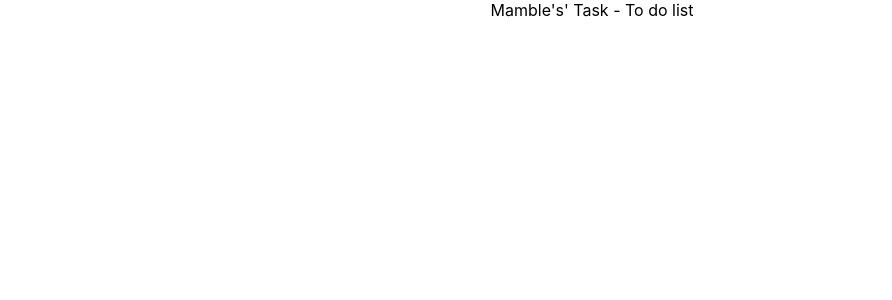
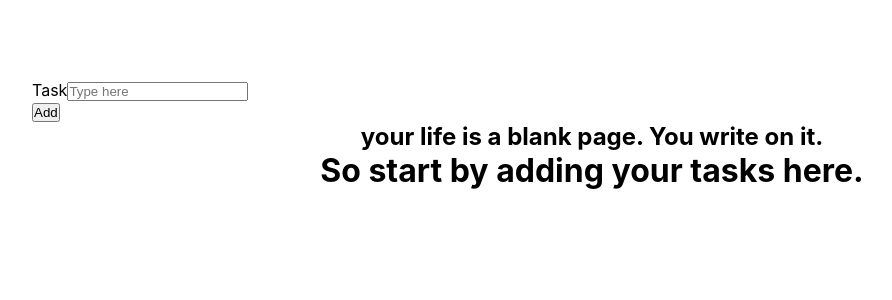
Before and after one commit to AvetBadalyan/Mamble-Task, a React (Create React App) app: page / in a window 1280 px wide. Shown: the top 300 px of the page, without its empty margins (48-940 px from the left). Built offline with nearby package versions, Linux system fonts and the light colour scheme.

Commit message:
feat: add functionality to add new task from input

```diff
--- a/src/App.css
+++ b/src/App.css
@@ -1,3 +1,7 @@
 .App {
+  padding: 80px;
+}
+
+.blank-home-text {
   text-align: center;
 }
--- a/src/App.js
+++ b/src/App.js
@@ -1,8 +1,29 @@
 import React from "react";
+import { useSelector } from "react-redux";
 import "./App.css";
+import Form from "./Components/Form/Form";
 
 function App() {
-  return <div className="App">Mamble's' Task - To do list</div>;
+  const todoList = useSelector((state) => state.todoListSlice.todoList);
+
+  return (
+    <div className="App">
+      <div className="container">
+        <div className="form-container">
+          <Form />
+        </div>
+        <div className="todo-list-container">
+          {todoList.length === 0 && (
+            <div className="blank-home-text">
+              {" "}
+              <h2>your life is a blank page. You write on it.</h2>{" "}
+              <h1>So start by adding your tasks here.</h1>
+            </div>
+          )}
+        </div>
+      </div>
+    </div>
+  );
 }
 
 export default App;
--- /dev/null
+++ b/src/Components/Form/Form.jsx
@@ -0,0 +1,39 @@
+import React, { useRef } from "react";
+import { useDispatch } from "react-redux";
+import { addTodo } from "../../features/todoList/todoListSlice";
+import "./Form.css";
+
+export default function Form() {
+  const taskRef = useRef();
+  const dispatch = useDispatch();
+
+  function submitHandler(e) {
+    e.preventDefault();
+    dispatch(
+      addTodo({
+        id: Math.random(),
+        taskName: taskRef.current.value,
+        isCompleted: false,
+      })
+    );
+    taskRef.current.value = "";
+  }
+
+  return (
+    <form className="form" onSubmit={submitHandler}>
+      <div className="form-input">
+        <label for="task">Task</label>
+        <input
+          type="text"
+          placeholder="Type here"
+          ref={taskRef}
+          id="task"
+          name="task"
+        />
+      </div>
+      <div className="form-button">
+        <button onClick={submitHandler}> Add </button>
+      </div>
+    </form>
+  );
+}
--- a/src/features/todoList/todoListSlice.js
+++ b/src/features/todoList/todoListSlice.js
@@ -4,16 +4,25 @@ const initialState = {
   todoList: [],
 };
 
-export const counterSlice = createSlice({
+export const todoListSlice = createSlice({
   name: "todoList",
   initialState,
   reducers: {
-    addTodo: (state, action) => {
-
+    addToDo: (state, action) => {
+      let newTodoList = {
+        id: Math.random(),
+        taskName: action.payload.taskName,
+        isCompleted: false,
+      };
+      state.todoList.push(newTodoList);
+    },
+    deleteToDo: (state, action) => {
+      let { todoList } = state;
+      state.todoList = todoList.filter((item) => item.id !== action.payload.id);
     },
   },
 });
 
-export const { addTodo } = counterSlice.actions;
+export const { addTodo, deleteToDo } = todoListSlice.actions;
 
-export default counterSlice.reducer;
+export default todoListSlice.reducer;
```
Also changed, not shown: src/Components/Form/Form.css (added).
